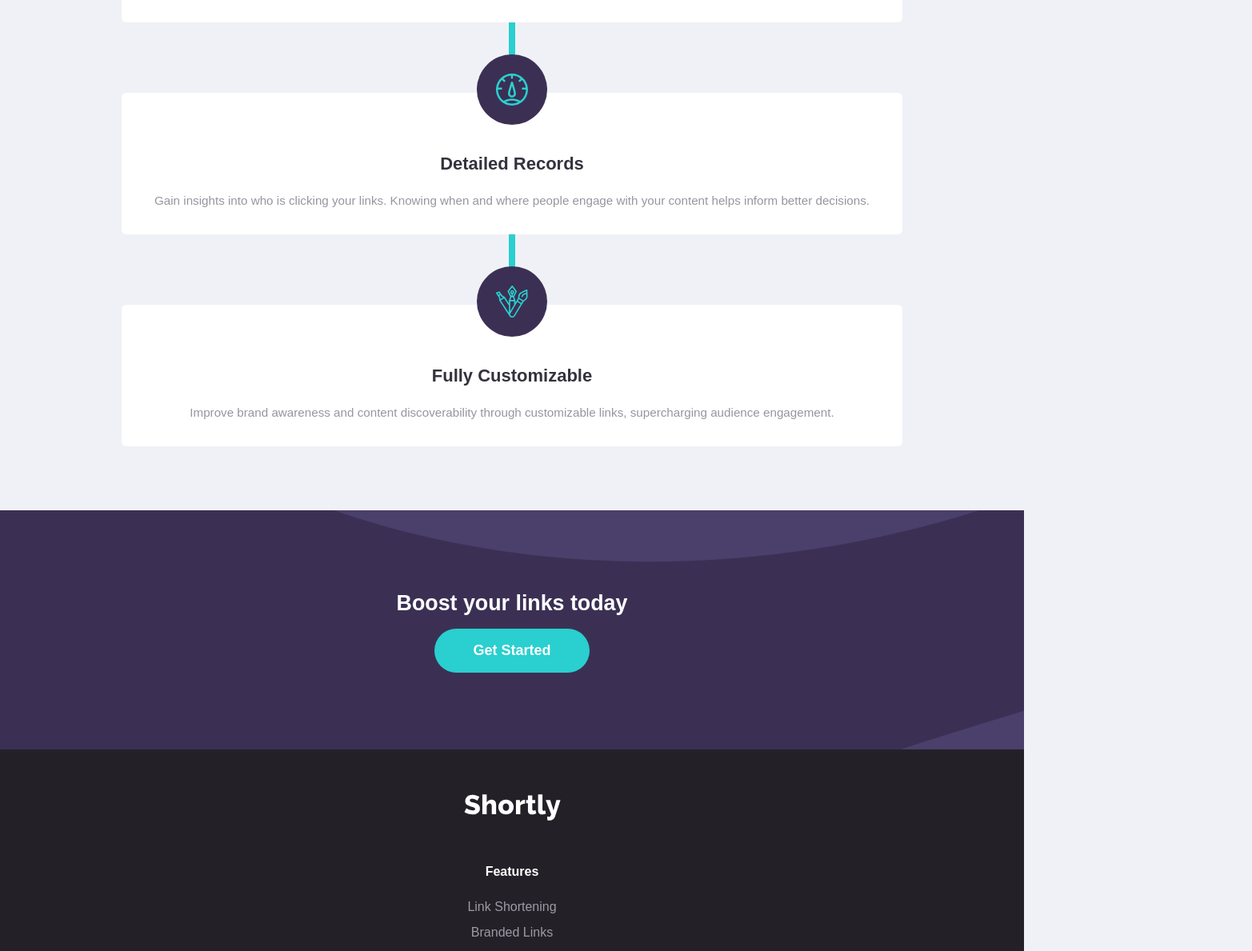
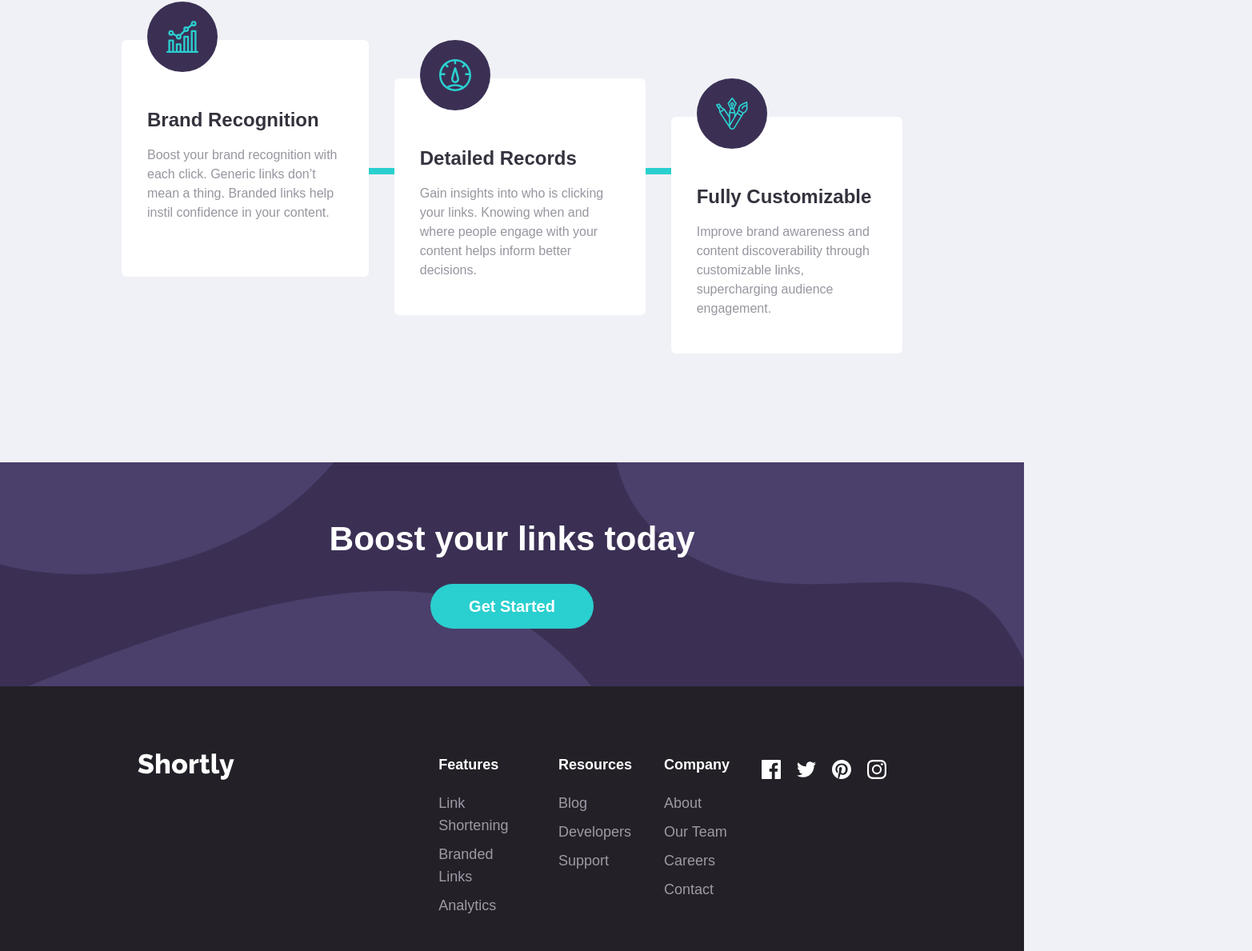
Before and after one commit to metkerr/url-shortening-api-landing-page, a React (Create React App) app: page / in a window 1280 px wide. Shown: the part 1416-2605 px from the top of the page at 80% size, 1565 px wide, since content can reach past the window. Built offline with nearby package versions, Linux system fonts and the light colour scheme.

Commit message:
finishing desktop responsive style

```diff
--- a/src/App.jsx
+++ b/src/App.jsx
@@ -4,7 +4,7 @@ import Main from "./Components/Main";
 
 function App() {
   return (
-    <div className="App">
+    <div className="App min-w-min overflow-x-hidden">
       <Header />
       <Main />
       <Footer />
--- a/src/Components/Footer.jsx
+++ b/src/Components/Footer.jsx
@@ -1,40 +1,103 @@
 import logo from "../images/logo-white.svg";
-import facebook from "../images/icon-facebook.svg";
-import twitter from "../images/icon-twitter.svg";
-import pinterest from "../images/icon-pinterest.svg";
-import instagram from "../images/icon-instagram.svg";
 export default function Footer() {
   return (
-    <footer className="bg-very-dark-violet px-5 text-white flex pt-14 pb-8 text-center text-base">
-      <div id="footer-wrapper" className="flex flex-col mx-auto gap-10">
-        <div id="footer-logo" className="mb-3">
-          <img src={logo} alt="shortly logo" className="m-auto" />
+    <footer className="bg-very-dark-violet px-5 text-white flex pt-14 pb-8 text-center lg:text-lg lg:text-left">
+      <div
+        id="footer-wrapper"
+        className="flex flex-col mx-auto gap-10 lg:container lg:flex-row lg:mt-7 lg:mb-12 lg:justify-between"
+      >
+        <div id="footer-logo" className="mb-3 lg:basis-96">
+          <img src={logo} alt="shortly logo" className="m-auto lg:ml-0" />
         </div>
         <div id="footer-features" className="flex flex-col gap-2">
           <h3 className="font-bold mb-3">Features</h3>
-          <button className="text-grayish-violet">Link Shortening</button>
-          <button className="text-grayish-violet">Branded Links</button>
-          <button className="text-grayish-violet">Analytics</button>
+          <button className="text-grayish-violet lg:text-left hover:text-cyan">
+            Link Shortening
+          </button>
+          <button className="text-grayish-violet lg:text-left hover:text-cyan">
+            Branded Links
+          </button>
+          <button className="text-grayish-violet lg:text-left hover:text-cyan">
+            Analytics
+          </button>
         </div>
         <div id="footer-resources" className="flex flex-col gap-2">
           <h3 className="font-bold mb-3">Resources</h3>
-          <button className="text-grayish-violet">Blog</button>
-          <button className="text-grayish-violet">Developers</button>
-          <button className="text-grayish-violet">Support</button>
+          <button className="text-grayish-violet lg:text-left hover:text-cyan">
+            Blog
+          </button>
+          <button className="text-grayish-violet lg:text-left hover:text-cyan">
+            Developers
+          </button>
+          <button className="text-grayish-violet lg:text-left hover:text-cyan">
+            Support
+          </button>
         </div>
         <div id="footer-company" className="flex flex-col gap-2">
           <h3 className="font-bold mb-3">Company</h3>
-          <button className="text-grayish-violet">About</button>
-          <button className="text-grayish-violet">Our Team</button>
-          <button className="text-grayish-violet">Careers</button>
-          <button className="text-grayish-violet">Contact</button>
+          <button className="text-grayish-violet lg:text-left hover:text-cyan">
+            About
+          </button>
+          <button className="text-grayish-violet lg:text-left hover:text-cyan">
+            Our Team
+          </button>
+          <button className="text-grayish-violet lg:text-left hover:text-cyan">
+            Careers
+          </button>
+          <button className="text-grayish-violet lg:text-left hover:text-cyan">
+            Contact
+          </button>
         </div>
         <div id="footer-social-media" className="mt-2 mb-4">
           <div id="sm-wrapper" className="flex gap-5">
-            <img src={facebook} alt="facebook" />
-            <img src={twitter} alt="twitter" />
-            <img src={pinterest} alt="pinterest" />
-            <img src={instagram} alt="instagram" />
+            <svg
+              xmlns="http://www.w3.org/2000/svg"
+              width="24"
+              height="24"
+              className="my-auto hover:cursor-pointer"
+            >
+              <path
+                fill="#FFF"
+                d="M22.675 0H1.325C.593 0 0 .593 0 1.325v21.351C0 23.407.593 24 1.325 24H12.82v-9.294H9.692v-3.622h3.128V8.413c0-3.1 1.893-4.788 4.659-4.788 1.325 0 2.463.099 2.795.143v3.24l-1.918.001c-1.504 0-1.795.715-1.795 1.763v2.313h3.587l-.467 3.622h-3.12V24h6.116c.73 0 1.323-.593 1.323-1.325V1.325C24 .593 23.407 0 22.675 0z"
+                className="hover:fill-cyan"
+              />
+            </svg>
+            <svg
+              xmlns="http://www.w3.org/2000/svg"
+              width="24"
+              height="20"
+              className="my-auto hover:cursor-pointer"
+            >
+              <path
+                fill="#FFF"
+                d="M24 2.557a9.83 9.83 0 01-2.828.775A4.932 4.932 0 0023.337.608a9.864 9.864 0 01-3.127 1.195A4.916 4.916 0 0016.616.248c-3.179 0-5.515 2.966-4.797 6.045A13.978 13.978 0 011.671 1.149a4.93 4.93 0 001.523 6.574 4.903 4.903 0 01-2.229-.616c-.054 2.281 1.581 4.415 3.949 4.89a4.935 4.935 0 01-2.224.084 4.928 4.928 0 004.6 3.419A9.9 9.9 0 010 17.54a13.94 13.94 0 007.548 2.212c9.142 0 14.307-7.721 13.995-14.646A10.025 10.025 0 0024 2.557z"
+                className="hover:fill-cyan"
+              />
+            </svg>
+            <svg
+              xmlns="http://www.w3.org/2000/svg"
+              width="24"
+              height="24"
+              className="my-auto hover:cursor-pointer"
+            >
+              <path
+                fill="#FFF"
+                d="M12 0C5.373 0 0 5.372 0 12c0 5.084 3.163 9.426 7.627 11.174-.105-.949-.2-2.405.042-3.441.218-.937 1.407-5.965 1.407-5.965s-.359-.719-.359-1.782c0-1.668.967-2.914 2.171-2.914 1.023 0 1.518.769 1.518 1.69 0 1.029-.655 2.568-.994 3.995-.283 1.194.599 2.169 1.777 2.169 2.133 0 3.772-2.249 3.772-5.495 0-2.873-2.064-4.882-5.012-4.882-3.414 0-5.418 2.561-5.418 5.207 0 1.031.397 2.138.893 2.738a.36.36 0 01.083.345l-.333 1.36c-.053.22-.174.267-.402.161-1.499-.698-2.436-2.889-2.436-4.649 0-3.785 2.75-7.262 7.929-7.262 4.163 0 7.398 2.967 7.398 6.931 0 4.136-2.607 7.464-6.227 7.464-1.216 0-2.359-.631-2.75-1.378l-.748 2.853c-.271 1.043-1.002 2.35-1.492 3.146C9.57 23.812 10.763 24 12 24c6.627 0 12-5.373 12-12 0-6.628-5.373-12-12-12z"
+                className="hover:fill-cyan"
+              />
+            </svg>
+            <svg
+              xmlns="http://www.w3.org/2000/svg"
+              width="24"
+              height="24"
+              className="my-auto hover:cursor-pointer"
+            >
+              <path
+                fill="#FFF"
+                d="M12 2.163c3.204 0 3.584.012 4.85.07 3.252.148 4.771 1.691 4.919 4.919.058 1.265.069 1.645.069 4.849 0 3.205-.012 3.584-.069 4.849-.149 3.225-1.664 4.771-4.919 4.919-1.266.058-1.644.07-4.85.07-3.204 0-3.584-.012-4.849-.07-3.26-.149-4.771-1.699-4.919-4.92-.058-1.265-.07-1.644-.07-4.849 0-3.204.013-3.583.07-4.849.149-3.227 1.664-4.771 4.919-4.919 1.266-.057 1.645-.069 4.849-.069zM12 0C8.741 0 8.333.014 7.053.072 2.695.272.273 2.69.073 7.052.014 8.333 0 8.741 0 12c0 3.259.014 3.668.072 4.948.2 4.358 2.618 6.78 6.98 6.98C8.333 23.986 8.741 24 12 24c3.259 0 3.668-.014 4.948-.072 4.354-.2 6.782-2.618 6.979-6.98.059-1.28.073-1.689.073-4.948 0-3.259-.014-3.667-.072-4.947-.196-4.354-2.617-6.78-6.979-6.98C15.668.014 15.259 0 12 0zm0 5.838a6.162 6.162 0 100 12.324 6.162 6.162 0 000-12.324zM12 16a4 4 0 110-8 4 4 0 010 8zm6.406-11.845a1.44 1.44 0 100 2.881 1.44 1.44 0 000-2.881z"
+                className="hover:fill-cyan"
+              />
+            </svg>
           </div>
         </div>
       </div>
--- a/src/Components/Main.jsx
+++ b/src/Components/Main.jsx
@@ -72,7 +72,7 @@ export default function Main() {
     if (isCopied) {
       return (
         <button
-          className="bg-dark-violet rounded-md text-white font-bold py-2 mx-3.5 sm:min-w-min sm:w-30 sm:py-2.5 sm:text-base"
+          className="bg-dark-violet rounded-md text-white font-bold py-2 mx-3.5 xl:min-w-min xl:w-30 xl:py-2.5 xl:text-base"
           onClick={handleClickButton}
         >
           Copied!
@@ -81,7 +81,7 @@ export default function Main() {
     }
     return (
       <button
-        className="bg-cyan rounded-md text-white font-bold py-2 mx-3.5 sm:min-w-min sm:w-30 sm:py-2.5 sm:text-base"
+        className="bg-cyan rounded-md text-white font-bold py-2 mx-3.5 xl:min-w-min xl:w-30 xl:py-2.5 xl:text-base hover:opacity-50 active:opacity-70"
         onClick={handleClickButton}
       >
         Copy
@@ -93,7 +93,7 @@ export default function Main() {
     return (
       <div
         id="shortened-links"
-        className="flex flex-col gap-6 mx-5 mt-6 text-base sm:text-lg sm:gap-5"
+        className="flex flex-col gap-6 mx-5 mt-6 text-base xl:text-lg xl:gap-5"
       >
         {shortenLinks.slice(0, 3).map((shortenedLink) => {
           return (
@@ -102,14 +102,14 @@ export default function Main() {
               className="bg-white w-full rounded-md"
               key={shortenedLink?.shorten_link}
             >
-              <div className="flex flex-col gap-3 py-4 sm:flex-row sm:gap-0">
+              <div className="flex flex-col gap-3 py-4 xl:flex-row xl:gap-0">
                 <div
-                  className="px-3.5 border-b truncate text-very-dark-blue pb-2 sm:border-0 sm:grow sm:pb-0 sm:my-auto"
+                  className="px-3.5 border-b truncate text-very-dark-blue pb-2 xl:border-0 xl:grow xl:pb-0 xl:my-auto"
                   style={{ borderColor: "#E5E5E5" }}
                 >
                   {shortenedLink?.link}
                 </div>
-                <div className="mx-3.5 text-cyan sm:min-w-min sm:min-w-min sm:w-30 sm:py-0 sm:my-auto">
+                <div className="mx-3.5 text-cyan xl:min-w-min xl:min-w-min xl:w-30 xl:py-0 xl:my-auto">
                   {shortenedLink?.shorten_link}
                 </div>
                 <CopyButton link={shortenedLink?.shorten_link} />
@@ -122,22 +122,22 @@ export default function Main() {
   };
   return (
     <main>
-      <section className="mb-20 pb-2 sm:container">
+      <section className="mb-20 pb-2 xl:container">
         <form
-          className="shorten-it mx-5 flex flex-col gap-4 bg-dark-violet p-6 rounded-lg bg-shorten-mobile sm:bg-shorten-desktop bg-[top_-2.1rem_right_-4.2rem] bg-no-repeat bg-contain -mt-20 z-50 relative sm:flex-row sm:py-14 sm:px-16 sm:flex-wrap sm:min-w-min sm:bg-cover sm:bg-[top_0_right_0] sm:mx-0"
+          className="shorten-it mx-5 flex flex-col gap-4 bg-dark-violet p-6 rounded-lg bg-shorten-mobile xl:bg-shorten-desktop bg-[top_-2.1rem_right_-4.2rem] bg-no-repeat bg-contain -mt-20 z-50 relative xl:flex-row xl:py-14 xl:px-16 xl:flex-wrap xl:min-w-min xl:bg-cover xl:bg-[top_0_right_0] xl:mx-0"
           onSubmit={(e) => handleLink(e)}
         >
           <input
             type="search"
             placeholder="Shorten a link here..."
-            className={`py-3 px-4 rounded-md text-base sm:text-xl sm:grow ${
+            className={`py-3 px-4 rounded-md text-base xl:text-xl xl:grow ${
               showWarning && "outline-red focus"
             }`}
             onChange={(e) => handleLinkTyping(e.target.value)}
             ref={ref}
           />
-          <RenderError className="sm:absolute sm:text-base sm:mt-0 sm:bottom-1 lg:bottom-6" />
-          <button className="py-3 bg-cyan rounded-lg font-bold text-white sm:active:opacity-70 sm:min-w-min sm:px-9 sm:hover:opacity-50 sm:py-4 sm:text-xl">
+          <RenderError className="xl:absolute xl:text-base xl:mt-0 lg:bottom-6" />
+          <button className="py-3 bg-cyan rounded-lg font-bold text-white active:opacity-70 xl:min-w-min xl:px-9 hover:opacity-50 xl:py-4 xl:text-xl">
             Shorten It!
           </button>
         </form>
@@ -148,25 +148,22 @@ export default function Main() {
         className="mx-5 mb-20 sm:container"
       >
         <div className="text-center flex flex-col gap-4 mb-20">
-          <h2
-            className="text-very-dark-blue font-bold"
-            style={{ fontSize: "1.72rem" }}
-          >
+          <h2 className="text-very-dark-blue font-bold text-2.7xl xl:text-4.5xl">
             Advanced Statistic
           </h2>
-          <p className="text-gray text-base leading-7">
+          <p className="text-gray text-base xl:text-xl leading-7 xl:w-1/2 xl:px-12 xl:mx-auto xl:leading-8">
             Track how your links are performing across the web with our advanced
             statistics dashboard.
           </p>
         </div>
 
-        <div className="flex flex-col text-center">
+        <div className="flex flex-col text-center xl:flex-row xl:text-left xl:mt-28 xl:pb-14">
           <div
             id="brad-recognition"
-            className="bg-white rounded-md flex flex-col gap-4 px-8"
+            className="bg-white rounded-md flex flex-col gap-4 px-8 xl:h-76"
           >
             <div className="icon-container flex">
-              <div className="icon-wrapper w-22 h-22 flex bg-dark-violet mx-auto rounded-full mb-4 -mt-12">
+              <div className="icon-wrapper w-22 h-22 flex bg-dark-violet mx-auto rounded-full mb-4 -mt-12 xl:ml-0 xl:mb-7">
                 <img
                   src={brandIcon}
                   alt="brand icon"
@@ -174,22 +171,22 @@ export default function Main() {
                 />
               </div>
             </div>
-            <h3 className="font-bold text-very-dark-blue text-1.5xl">
+            <h3 className="font-bold text-very-dark-blue text-1.5xl xl:text-2xl">
               Brand Recognition
             </h3>
-            <p className="text-gray text-md leading-7 mb-7">
+            <p className="text-gray text-md xl:text-base leading-7 mb-14">
               Boost your brand recognition with each click. Generic links don’t
               mean a thing. Branded links help instil confidence in your
               content.
             </p>
           </div>
-          <span className="mx-auto w-2 bg-cyan h-22" />
+          <span className="mx-auto w-2 bg-cyan h-22 xl:h-2 xl:w-30 xl:mt-40" />
           <div
             id="detailed-records"
-            className="bg-white rounded-md flex flex-col gap-4 px-8"
+            className="bg-white rounded-md flex flex-col gap-4 px-8 xl:pb-5 xl:h-76 mt-12"
           >
             <div className="icon-container flex">
-              <div className="icon-wrapper w-22 h-22 flex bg-dark-violet mx-auto rounded-full mb-4 -mt-12">
+              <div className="icon-wrapper w-22 h-22 flex bg-dark-violet mx-auto rounded-full mb-4 -mt-12 xl:ml-0 xl:mb-7">
                 <img
                   src={detailedIcon}
                   alt="detailed icon"
@@ -197,22 +194,23 @@ export default function Main() {
                 />
               </div>
             </div>
-            <h3 className="font-bold text-very-dark-blue text-1.5xl">
+            <h3 className="font-bold text-very-dark-blue text-1.5xl xl:text-2xl">
               Detailed Records
             </h3>
-            <p className="text-gray text-md leading-7 mb-7">
+            <p className="text-gray text-md xl:text-base leading-7 mb-14">
               Gain insights into who is clicking your links. Knowing when and
               where people engage with your content helps inform better
               decisions.
             </p>
           </div>
-          <span className="mx-auto w-2 bg-cyan h-22" />
+          <span className="mx-auto w-2 bg-cyan h-22 xl:h-2 xl:w-30 xl:mt-40" />
           <div
             id="fully-customizable"
-            className="bg-white rounded-md flex flex-col gap-4 px-8"
+            className="bg-white rounded-md flex flex-col gap-4 px-8 xl:h-76
+              xl:mt-24"
           >
             <div className="icon-container flex">
-              <div className="icon-wrapper w-22 h-22 flex bg-dark-violet mx-auto rounded-full mb-4 -mt-12">
+              <div className="icon-wrapper w-22 h-22 flex bg-dark-violet mx-auto rounded-full mb-4 -mt-12 xl:ml-0 xl:mb-7">
                 <img
                   src={fullyIcon}
                   alt="fully icon"
@@ -220,10 +218,10 @@ export default function Main() {
                 />
               </div>
             </div>
-            <h3 className="font-bold text-very-dark-blue text-1.5xl">
+            <h3 className="font-bold text-very-dark-blue text-1.5xl xl:text-2xl">
               Fully Customizable
             </h3>
-            <p className="text-gray text-md leading-7 mb-7">
+            <p className="text-gray text-md xl:text-base leading-7 mb-14">
               Improve brand awareness and content discoverability through
               customizable links, supercharging audience engagement.
             </p>
@@ -232,14 +230,16 @@ export default function Main() {
       </section>
       <section
         id="main-cta"
-        className="bg-dark-violet text-white flex bg-boost-mobile bg-center bg-no-repeat bg-cover"
+        className="bg-dark-violet text-white flex bg-boost-mobile xl:bg-boost-desktop bg-center bg-no-repeat bg-cover"
       >
         <div
           id="main-cta-wrapper"
-          className="mx-auto my-20 py-4 flex flex-col gap-3"
+          className="mx-auto my-20 py-4 flex flex-col gap-3 xl:my-14"
         >
-          <h2 className="text-2.5xl font-bold">Boost your links today</h2>
-          <button className="bg-cyan rounded-full px-12 py-3.5 mx-auto font-bold">
+          <h2 className="text-2.5xl text-center font-bold xl:text-4.5xl xl:pb-5">
+            Boost your links today
+          </h2>
+          <button className="bg-cyan rounded-full px-12 py-3.5 mx-auto font-bold xl:text-xl active:opacity-70 hover:opacity-50">
             Get Started
           </button>
         </div>
--- a/tailwind.config.js
+++ b/tailwind.config.js
@@ -14,8 +14,9 @@ module.exports = {
       },
       height: {
         22: "5.5rem",
+        76: "18.5rem",
         84: "21rem",
-        illustration: "34rem",
+        illustration: "32rem",
       },
       width: {
         22: "5.5rem",
@@ -26,6 +27,7 @@ module.exports = {
         md: "0.95rem",
         "1.5xl": "1.375rem",
         "2.5xl": "1.675rem",
+        "2.7xl": "1.72rem",
         "4.5xl": ["2.65rem", "3rem"],
         "7.5xl": ["5.175rem", "1"],
       },
```
Also changed, not shown: src/Components/Header.jsx (+22 -19 lines).
